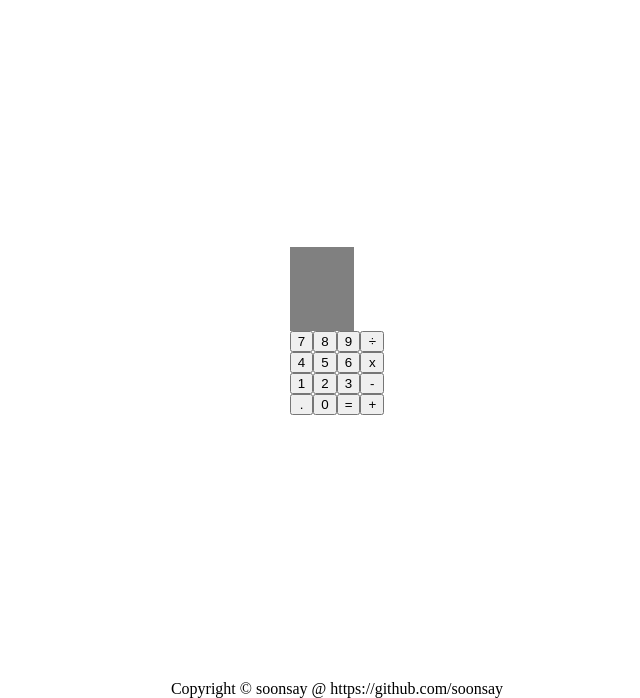
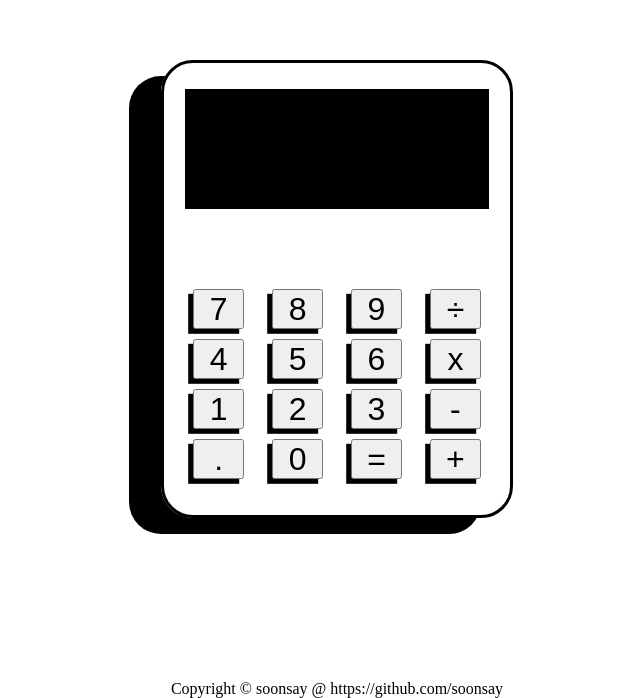
Before and after one commit to soonsay/calculator, a plain HTML site: page index.html in a window 1280 px wide. Shown: the part 102-800 px from the top of the page, without its empty margins (303-943 px from the left). Drawn offline with Linux system fonts and the light colour scheme; a web font is replaced by a local one.

Commit message:
Add improved UI/design
Signed-off-by: soonsay <mileswfoster1@gmail.com>

```diff
--- a/javascript.js
+++ b/javascript.js
@@ -25,9 +25,18 @@
     // Variables:
     // bOperatorActive (bool designated by preceding b) = tracks if an operator has been pressed to control behavior for future buttons
     // bDecimal (bool) = tracks if a decimal has been pressed so no further decimals can be entered
+    // bNumPressed = tracks if a number has been entered so we can't accidentally call an operator on nothing
 
     // operation (object) = contains the num1, num2, and operation values that are passed into updateOperation (and eventually evaluate)
     // history = contains the same as operation but only assigned at evaluation time rather than every time updateOperation is called - is modified less than operation so easier to work with/less timing dependent.
+    // currentOp = contains the current operator so things don't get overwritten/calculator doesn't lag behind an operation if equals is used instead of consecutive operations.
+
+
+// REVIEW
+// So far, I need to re factor *a LOT*. I feel like my code is O.K. in spots & solutions are ok but syntax, consistency, and proper planning can be improved
+// I've been able to reduce re-written code in some spots by adding logic to functions called in all cases (GOOD) but too much logic is still prevalent in the core functions
+// If I revisit this project, I want to condense my function calls significantly and reduce the amount of arguments required at each layer.
+// I also want to condense my conditionals (especially in updateOperation!). There are lines of code effectively doing nothing.
 
 
 // Containers //
@@ -235,26 +244,15 @@ function updateOperation(operator, currentNum) {
         bOperatorActive = true;
     }
 
-    // if (!bOperatorActive) {
-    //     bOperatorActive = true; // Set the operator to true so updateDisplay executes correct behavior on next user input
-    // }
-
-    if ((!('operator') in operation)) { // If the operator has not yet been added to operation, create k/v pair
-        operation.operator = operator;
+    if (!('num1' in operation)) { // If num1 doesnt exist, create and assign
+        operation.num1 = currentNum;
+    } else {
+        operation.num2 = currentNum; // If num1 has been assigned, the num that was passed in is assigned to num2. Num1 effectively function as an accumulator in this setup.
     }
 
-    if (!('num1' in operation)) { // Same as operator above ^ but with num1.
-        operation.num1 = currentNum;
-    } else {
-        operation.num2 = currentNum; // If num1 has been assigned, the num that was passed in is assigned to num2.
-    }
-    if (operator == 'equals' && !operation.hasOwnProperty("num2")) {
-        return;
-    }
-    // if (operation.num1 && operation.num2) {
-    if ((operation.hasOwnProperty("num1" && "num2"))) { // If both numbers are available, evaluate with the current operator & nums.
+    if ((operation.hasOwnProperty("num1" && "num2"))) { // If both numbers have been assigned, evaluate with the current operator & nums.
 
-        if (operation.operator == 'multiply' && (!bNumPressed)) {
+        if (operation.operator == ('multiply' || 'divide') && (!bNumPressed)) {
             operation.operator = currentOp;
             bDecimal = false;
             console.log("return");
@@ -270,7 +268,7 @@ function updateOperation(operator, currentNum) {
         return;
     }
     // Set decimal to false so the calc accepts decimal inputs again on the new number.
- // Assign the current operator  AFTER everything else, to make sure the previous operator fires before reassignment so concurrent operations are supported without pressing equals.
+    // Assign the current operator  AFTER everything else, to make sure the previous operator fires before reassignment so concurrent operations are supported without pressing equals.
     // This is the most important step to capture calculator behavior.
 
 }
@@ -345,7 +343,6 @@ function updateDisplay(e) {
             break;
 
         case 'equals':
-            console.log(bOperatorActive);
             operator = "="
             value = +mainDisplay.innerText;
             if (isNaN(value)) {
--- a/style.css
+++ b/style.css
@@ -1,3 +1,6 @@
+@import url('https://fonts.googleapis.com/css2?family=Handjet:wght@300&display=swap');
+
+
 body {
     display: flex;
     justify-content: center;
@@ -13,32 +16,74 @@ body {
     display: flex;
     margin-bottom: auto;
     margin-top: auto;
+    width: 100%;
+    height: 100%;
+    justify-content: center;
+    align-items: center;
+}
+
+#calculator {
+    display: flex;
+    flex-direction: column;
+    align-items: center;
+    height: 50vh;
+    width: 25vw;
+    gap: 10%;
+    padding: 2% 1%;
+    border: solid black;
+    border-radius: 2em;
+    box-shadow: -2em 1em black;
 }
 
 .displayContainer {
     display: flex;
     flex-direction: column-reverse;
-    justify-content: center;
+    text-align: end;
     word-break: break-all;
     background-color: gray;
-    width: 5vw;
-    height: 100%;
+    width: 95%;
+    height: 15vh;
+    max-height: 100%;
+    font-size: 3em;
+    font-family: Handjet;
+    background-color: black;
+    color: white;
+
+
 }
 
 .mainDisplay {
+    width: 90%;
+    height: auto;
     margin-top: auto;
     margin-bottom: auto;
+
+}
+
+.historyDisplay {
+    width: 90%;
+    height: 40%;
+
 }
 
 .mainButtonsContainer {
     display: grid;
-    width: auto;
-    height: auto;
+    justify-content: space-between;
+    width: 90%;
+    height: 25vh;
+    padding: 0 10%;
+    margin-top: auto;
+
 
     grid-template-rows: repeat(var(--grid-rows), auto);
     grid-template-columns: repeat(var(--grid-cols), auto);
 }
 
 .button {
+    width: 4vw;
+    height: 5vh;
+    padding: 0;
+    font-size: 2em;
+    box-shadow: -0.15em 0.15em black;
 
 }
```
